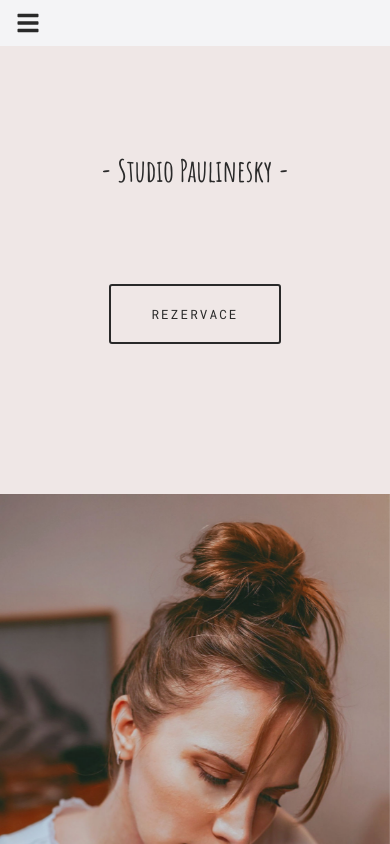
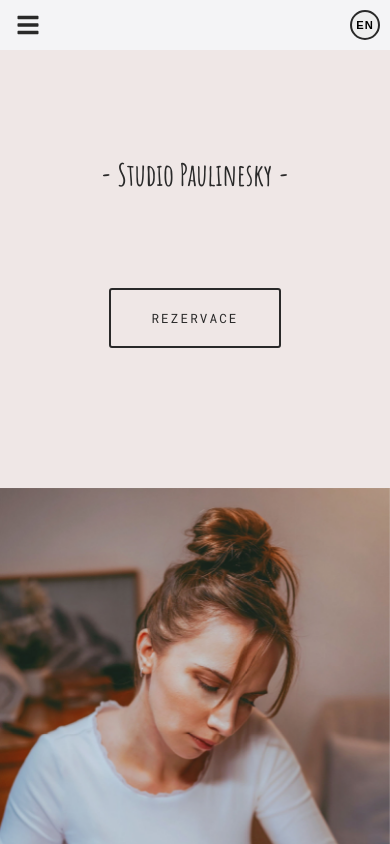
Before and after one commit to Maree13/paulinesky-studio, a React (Create React App) app: page / in a window 390 px wide. Shown: the top 844 px of the page. Built offline with nearby package versions, Linux system fonts and the light colour scheme; a web font is replaced by a local one.

Commit message:
burger menu - toggle jazyky

```diff
--- a/src/components/Navbar.js
+++ b/src/components/Navbar.js
@@ -25,6 +25,11 @@ const Navbar = () => {
       <button className="hamburger" onClick={() => setIsOpen(!isOpen)}>
         {isOpen ? <FaTimes /> : <FaBars />}
         {/* Toggle icon based on isOpen state */}
+      </button>
+
+      {/* Tlačidlo na prepínanie jazykov, umístěné vedle hamburger menu */}
+      <button className="language-toggle" onClick={toggleLanguage}>
+        {i18n.language === 'cs' ? t('english') : t('czech')}
       </button>
 
       <nav className={`navbar-navigation ${isOpen ? 'open' : ''}`}>
@@ -72,9 +77,9 @@ const Navbar = () => {
 
         {/* <div className="english">En</div> */}
         {/* Tlačidlo na prepínanie jazykov */}
-        <button className="language-toggle" onClick={toggleLanguage}>
+        {/* <button className="language-toggle" onClick={toggleLanguage}>
           {i18n.language === 'cs' ? t('english') : t('czech')}
-        </button>
+        </button> */}
         {/* <div className="english">{t('english')}</div> */}
       </nav>
     </header>
--- a/src/index.css
+++ b/src/index.css
@@ -83,11 +83,21 @@ h1 {
 
 /* NAVBAR HAMBURGER MENU _ BIG SCREENS */
 
+header {
+  display: flex;
+  flex-direction: row-reverse;
+  align-items: center;
+  justify-content: space-between;
+  padding: 0 30px;
+  background-color: var(--background-header-1);
+}
+
 .hamburger {
   display: none;
 }
 
 .navbar-navigation {
+  width: 100%;
   display: flex;
   justify-content: space-between;
   align-items: center;
@@ -164,6 +174,7 @@ h1 {
 @media (max-width: 768px) {
 
   header {
+    flex-direction: row;
     background-color: var(--background-header-1);
     padding: 10px;
   }
@@ -185,11 +196,24 @@ h1 {
     z-index: 1;
     width: 100%; */
     /* background-color: var(--background-header-1); */
+    flex-direction: column;
+    /* Stack položek vertikálně když je menu otevřené */
+    align-items: center;
+    /* Centruje odkazy */
+    width: 100%;
+    /* Zabírá celou šířku */
+    padding: 0;
+    /* Odstraní padding */
   }
 
   .navbar-navigation.open {
     display: flex;
-    flex-direction: column;
+    position: absolute;
+    top: 50px;
+    /* Nastaví pozici pod header */
+    left: 0;
+    right: 0;
+    /* flex-direction: column; */
     height: fit-content;
     background-color: var(--background-header-1);
     /* width: 100%; */
@@ -202,6 +226,7 @@ h1 {
     /* width: 100%; */
     background-color: var(--background-header-1);
     font-size: 1.2rem;
+    padding-top: 30px;
   }
 
   .social-media-links {
@@ -512,16 +537,19 @@ h1 {
     flex-direction: column;
     height: 100%;
     width: 100%;
+    gap: 100px;
   }
 
   .intro-text {
     width: 100%;
     /* height: 60%; */
+    height: 40vh;
   }
 
   .intro-background-image {
     /* display: none; */
-    min-height: 100vh;
+    /* min-height: 100vh; */
+    height: 70vh;
     min-width: 100%;
     background-position: center;
   }
```
